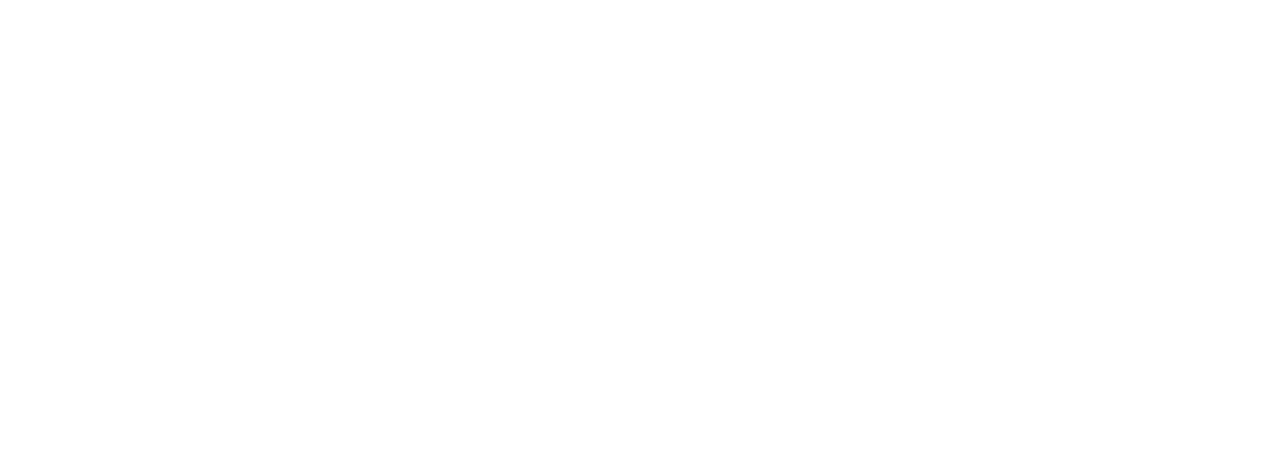
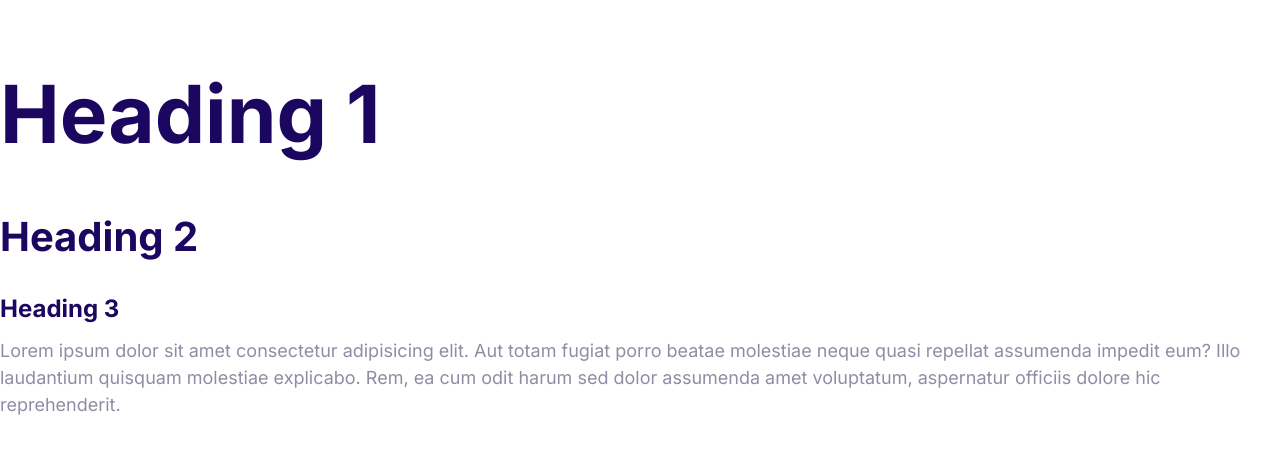
Before and after one commit to OykunYanilmaz/moshify, a plain HTML site: page index.html in a window 1280 px wide. Drawn offline with Linux system fonts and the light colour scheme.

Commit message:
Define the styles for the fonts

```diff
--- a/css/styles.css
+++ b/css/styles.css
@@ -5,3 +5,55 @@
     --color-headings: #1b0760;
     --color-body: #918ca4;
 }
+
+html {
+    /* %62.5 of 16px = 10px */
+    font-size: 62.5%;
+}
+
+body {
+    font-family: Inter, Arial, Helvetica, sans-serif;
+    color: var(--color-body);
+    font-size: 2.4rem;
+    line-height: 1.5;
+}
+
+h1, h2, h3 {
+    color: var(--color-headings);
+    margin-bottom: 1rem;
+}
+
+h1 {
+    /* 1 x font size of the html element */
+    font-size: 7rem;
+}
+
+h2 {
+    font-size: 4rem;
+}
+
+h3 {
+    font-size: 3rem;
+}
+
+p {
+    margin-top: 0;
+}
+
+@media screen and (min-width: 1024px) {
+    body {
+        font-size: 1.8rem;
+    }
+
+    h1 {
+        font-size: 8rem;
+    }
+
+    h2 {
+        font-size: 4rem;
+    }
+
+    h3 {
+        font-size: 2.4rem;
+    }
+}
--- a/index.html
+++ b/index.html
@@ -1,13 +1,28 @@
-<!DOCTYPE html>
+<!doctype html>
 <html lang="en">
-<head>
-    <meta charset="UTF-8">
-    <meta name="viewport" content="width=device-width, initial-scale=1.0">
+  <head>
+    <meta charset="UTF-8" />
+    <meta name="viewport" content="width=device-width, initial-scale=1.0" />
     <title>Document</title>
-    <link rel="stylesheet" href="css/normalize.css">
-    <link rel="stylesheet" href="css/styles.css">
-</head>
-<body>
-
-</body>
+    <!-- <link rel="preconnect" href="https://fonts.googleapis.com">
+    <link rel="preconnect" href="https://fonts.gstatic.com" crossorigin> -->
+    <link rel="preconnect" href="https://fonts.gstatic.com" />
+    <link
+      href="https://fonts.googleapis.com/css2?family=Inter:wght@400;700&display=swap"
+      rel="stylesheet"
+    />
+    <link rel="stylesheet" href="css/normalize.css" />
+    <link rel="stylesheet" href="css/styles.css" />
+  </head>
+  <body>
+    <h1>Heading 1</h1>
+    <h2>Heading 2</h2>
+    <h3>Heading 3</h3>
+    <p>
+      Lorem ipsum dolor sit amet consectetur adipisicing elit. Aut totam fugiat
+      porro beatae molestiae neque quasi repellat assumenda impedit eum? Illo
+      laudantium quisquam molestiae explicabo. Rem, ea cum odit harum sed dolor
+      assumenda amet voluptatum, aspernatur officiis dolore hic reprehenderit.
+    </p>
+  </body>
 </html>
```
